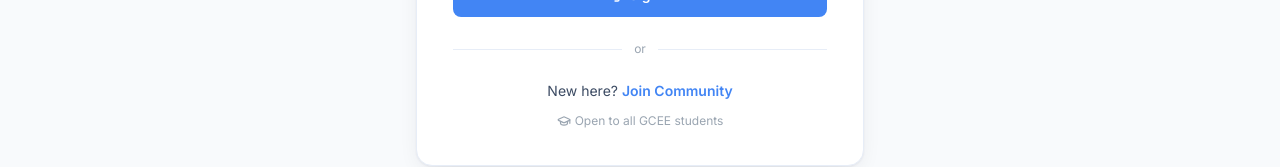
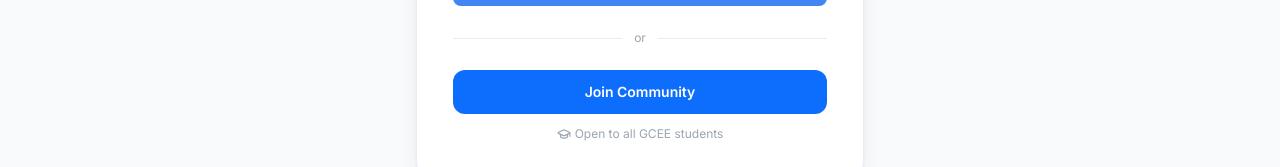
Before and after one commit to HARIESHV/gdgoc-gcee, a React (Vite) app in the folder frontend/: page /login in a window 1280 px wide. Shown: the part 559-726 px from the top of the page. Built offline with nearby package versions, Linux system fonts and the light colour scheme; no server answers.

Commit message:
Style Join Community button on login page with #0D6EFD blue and white text

```diff
--- a/frontend/src/pages/auth/Login.tsx
+++ b/frontend/src/pages/auth/Login.tsx
@@ -85,12 +85,9 @@ export default function Login() {
           </div>
 
           <div className="mt-6 space-y-3 text-center">
-            <p className="text-sm text-ink-soft">
-              New here?{' '}
-              <Link to="/register" className="font-semibold text-g-blue hover:underline">
-                Join Community
-              </Link>
-            </p>
+            <Link to="/register" className="inline-flex w-full items-center justify-center rounded-xl px-4 py-3 text-sm font-semibold text-white transition-colors hover:opacity-90" style={{ backgroundColor: '#0D6EFD' }}>
+              Join Community
+            </Link>
             <p className="flex items-center justify-center gap-1 text-xs text-ink-faint">
               <GraduationCap className="h-3.5 w-3.5" />
               Open to all GCEE students
```
